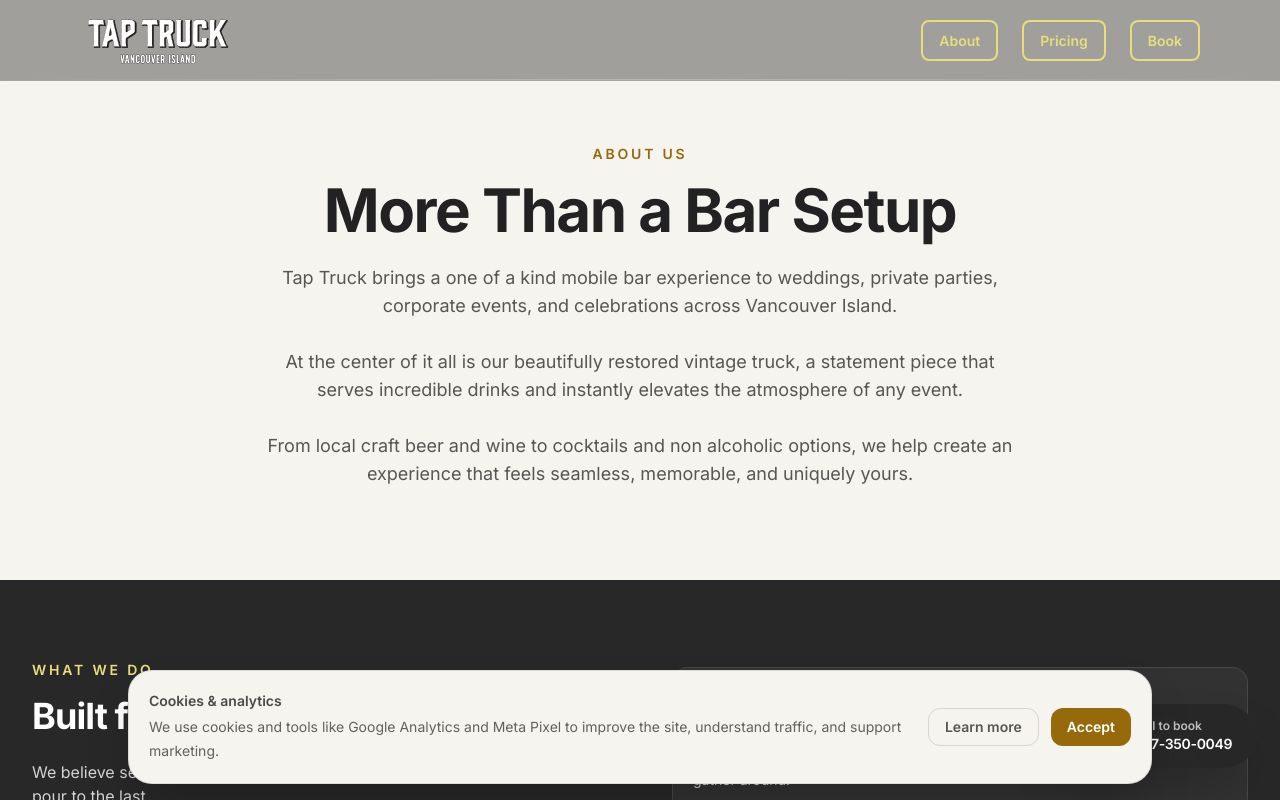
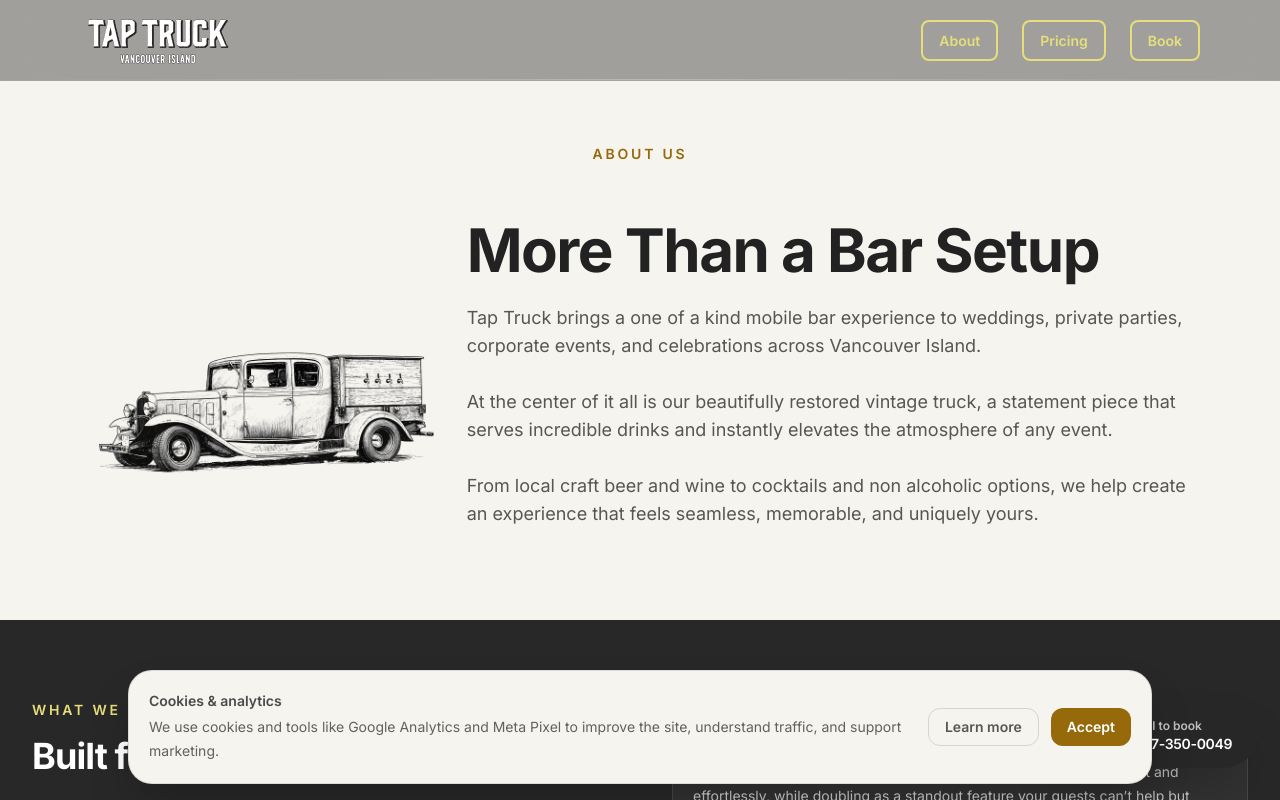
Before and after one commit to Rofellos/taptruck-website, a SvelteKit app: page /about in a window 1280 px wide. Shown: the top 800 px of the page. Built offline with nearby package versions, Linux system fonts and the light colour scheme.

Commit message:
added sketch

```diff
--- a/src/routes/about/+page.svelte
+++ b/src/routes/about/+page.svelte
@@ -26,10 +26,15 @@
 
 <section class="bg-bg text-fg">
   <div class="mx-auto max-w-6xl px-4 pt-36 pb-16 md:pt-36 md:pb-16">
-    <div class="mx-auto max-w-3xl text-center">
+    <div class="mx-auto max-w-3xl text-center mb-10">
       <p class="text-sm font-semibold uppercase tracking-[0.2em] text-[rgb(var(--brand-accent))] text-center">
         About Us
       </p>
+    </div>
+
+    <div class="flex flex-col md:flex-row items-center gap-5">
+      <!-- Text — always renders first in DOM, stays left on desktop -->
+      <div class="w-full md:w-2/3 order-1">
         <h1 class="mt-4 text-4xl font-bold tracking-tight sm:text-5xl lg:text-6xl">
           More Than a Bar Setup
         </h1>
@@ -39,6 +44,17 @@
           From local craft beer and wine to cocktails and non alcoholic options, we help create an experience that feels seamless, memorable, and uniquely yours.<br><br>
         </p>
       </div>
+
+      <!-- Truck image — drops below text on mobile, moves left on desktop -->
+      <div class="w-full md:w-1/3 flex justify-center order-2 md:order-none">
+        <img
+          src="/Sketch_OFF WHITE.png"
+          alt="1932 Chevy Tap Truck"
+          class="w-full max-w-md object-contain"
+        />
+      </div>
+    </div>
+
   </div>
 </section>
 
```
Also changed, not shown: static/Sketch_OFF WHITE.png (added). Lines whose indentation alone changed are shown as unchanged.
